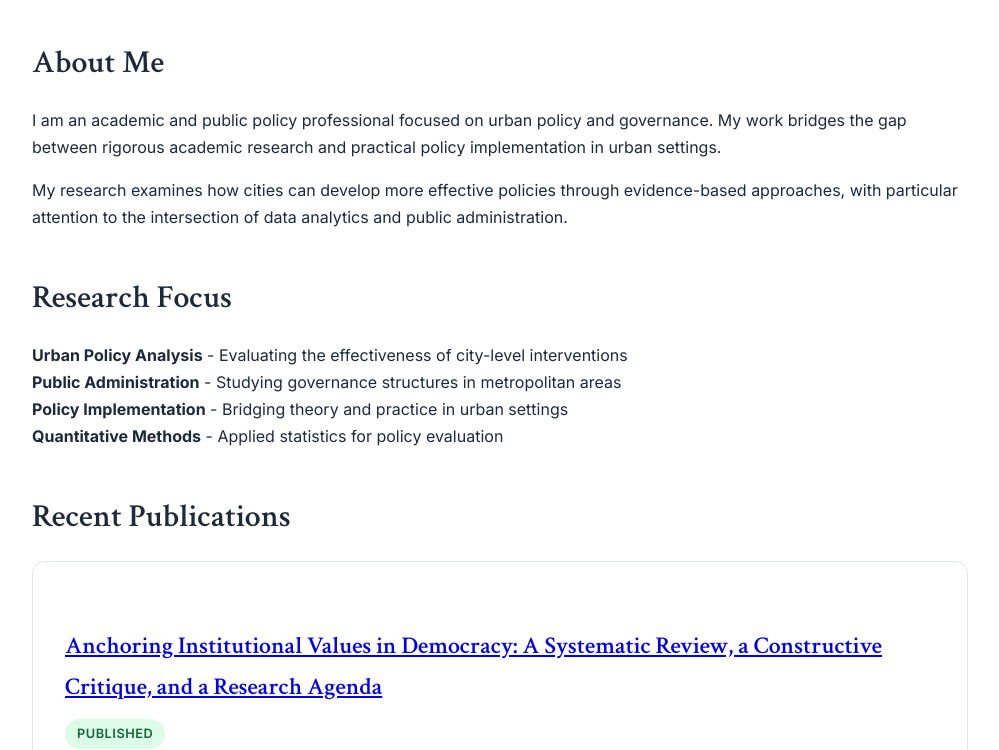
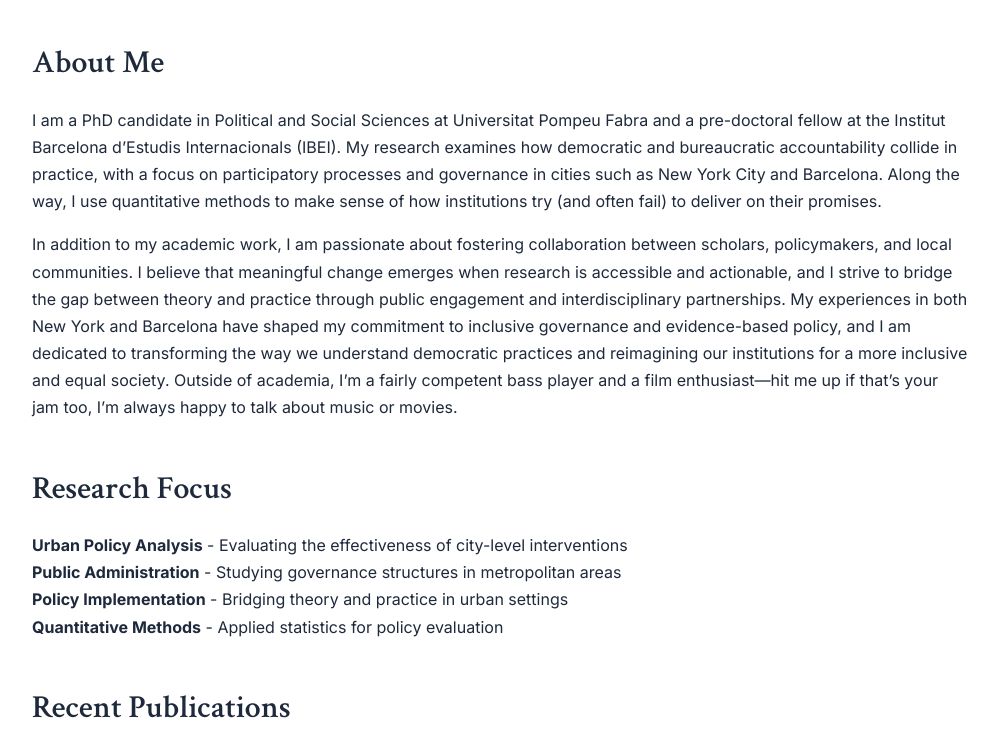
Before and after one commit to iker-uriarte/iker-uriarte.github.io, a Jekyll site: the page built from index.md, in a window 1280 px wide and 900 px high, scrolled down 534 px, cut to the strip 150-900 px from the top of the window. Shown: the whole strip, without its empty margins (140-1139 px from the left). Built offline with Jekyll 4.4.1, drawn with Linux system fonts in a browser that asks for light colours.

Commit message:
Updated "About me" section to include more personal interests and a bit more context on my research approach.

```diff
--- a/index.md
+++ b/index.md
@@ -5,9 +5,9 @@ title: Home
 
 ## About Me
 
-I am an academic and public policy professional focused on urban policy and governance. My work bridges the gap between rigorous academic research and practical policy implementation in urban settings.
+I am a PhD candidate in Political and Social Sciences at Universitat Pompeu Fabra and a pre-doctoral fellow at the Institut Barcelona d’Estudis Internacionals (IBEI). My research examines how democratic and bureaucratic accountability collide in practice, with a focus on participatory processes and governance in cities such as New York City and Barcelona. Along the way, I use quantitative methods to make sense of how institutions try (and often fail) to deliver on their promises.
 
-My research examines how cities can develop more effective policies through evidence-based approaches, with particular attention to the intersection of data analytics and public administration.
+In addition to my academic work, I am passionate about fostering collaboration between scholars, policymakers, and local communities. I believe that meaningful change emerges when research is accessible and actionable, and I strive to bridge the gap between theory and practice through public engagement and interdisciplinary partnerships. My experiences in both New York and Barcelona have shaped my commitment to inclusive governance and evidence-based policy, and I am dedicated to transforming the way we understand democratic practices and reimagining our institutions for a more inclusive and equal society. Outside of academia, I’m a fairly competent bass player and a film enthusiast—hit me up if that’s your jam too, I’m always happy to talk about music or movies.
 
 ## Research Focus
 
```
